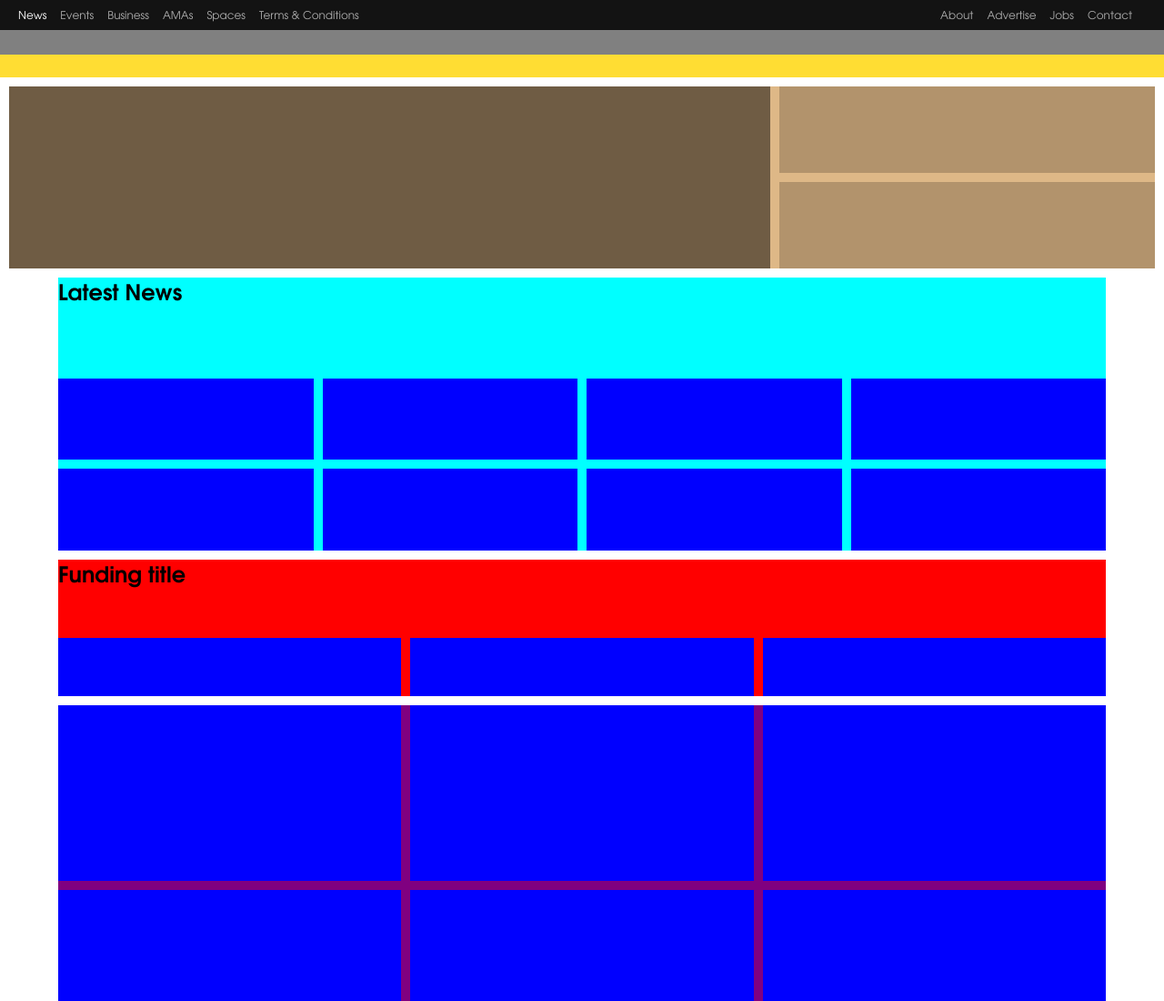
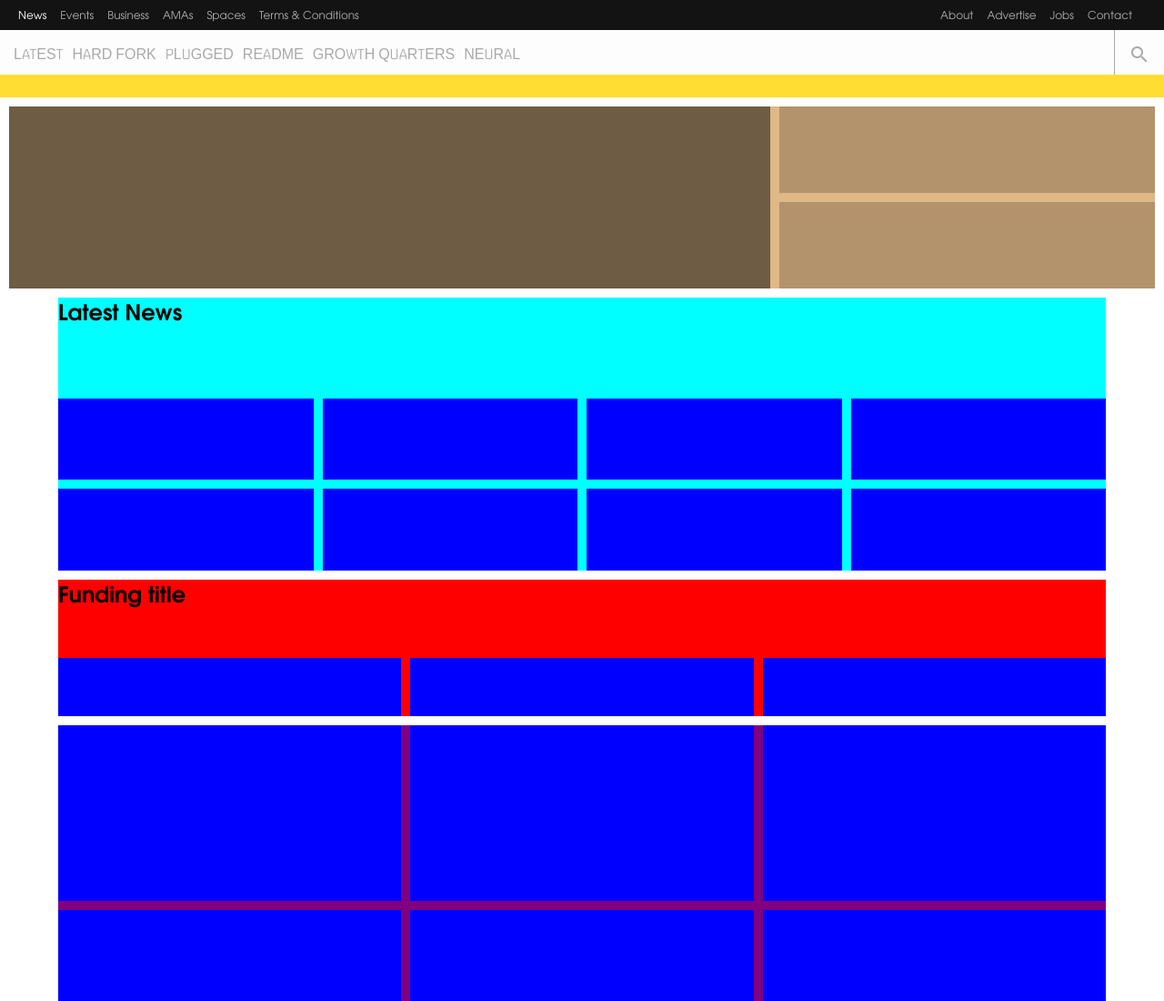
Before and after one commit to santiagorodriguezbermudez/responsive-project, a website: page index.html in a window 1280 px wide. Shown: the top 1100 px of the page at 91% size. Drawn offline with Linux system fonts and the light colour scheme.

Commit message:
Added the style to the navbar

```diff
--- a/assets/css/style.css
+++ b/assets/css/style.css
@@ -22,14 +22,23 @@ html {
 }
 
 /* Header Section */
+.navbar-logo-background {
+  grid-column: 1 / 3;
+  background: linear-gradient(to bottom right, #c09, #f42 85%);
+  min-height: 40px;
+  display: flex;
+  align-items: center;
+}
+
 .navbar-logo {
-  grid-column: 1 / 2;
+  display: inline-block;
+  width: 60%;
+  margin: auto;
 }
 
 .navbar {
   grid-column: 1 / 13;
   background-color: #fdfdfd;
-  min-height: 40px;
   margin-top: 0;
   grid-gap: 0;
 }
@@ -55,10 +64,6 @@ html {
   font-size: 12px;
 }
 
-.top-links-right {
-  /* float: right; */
-}
-
 .top-link {
   align-self: center;
   color: #ababab;
@@ -75,9 +80,47 @@ html {
 }
 
 .bottom-links {
-  grid-column: 2 / 13;
-  background-color: grey;
-  min-height: 32px;
+  grid-column: 3 / 13;
+  background-color: #fdfdfd;
+  padding-left: 15px;
+  display: flex;
+  align-items: center;
+}
+
+.bottom-link {
+  align-self: center;
+  font-family: Shentox, sans-serif;
+  color: #a9a9a9;
+  text-transform: uppercase;
+  text-decoration: none;
+  margin-right: 10px;
+  display: none;
+}
+
+.bottom-link:hover {
+  color: black;
+}
+
+.bottom-link-last {
+  margin-left: auto;
+}
+
+.navbar-search {
+  justify-self: end;
+  color: #a9a9a9;
+  border-left: solid;
+  border-width: 1px;
+  border-color: #a9a9a9;
+  padding: 15px;
+}
+
+.navbar-menu {
+  margin-left: 5px;
+  color: red;
+  border-left: solid;
+  border-width: 1px;
+  border-color: #a9a9a9;
+  padding: 15px;
 }
 
 .top-announcement {
@@ -189,6 +232,11 @@ html {
     margin-top: 0;
   }
 
+  .navbar-logo-background {
+    grid-column: 1 / 2;
+    grid-row: span 2;
+  }
+
   .top-links-bar {
     display: block;
     grid-column: 2 / 13;
@@ -200,9 +248,12 @@ html {
     grid-row: span 1;
   }
 
-  .navbar-logo {
-    grid-column: 1 / 2;
-    grid-row: span 2;
+  .bottom-link {
+    display: inline;
+  }
+
+  .navbar-menu {
+    display: none;
   }
 
   .top-announcement {
@@ -238,10 +289,9 @@ html {
 @media (min-width: 1024px) {
   .bottom-links {
     grid-column: 1 / 13;
-    display: block;
   }
 
-  .navbar-logo {
+  .navbar-logo-background {
     display: none;
   }
 
--- /dev/null
+++ b/assets/fonts/Shentox.css
@@ -0,0 +1,15 @@
+@font-face {
+    font-family: 'Shentox';
+    src: url('Shentox-UltraLight.woff2') format('woff2'),
+        url('Shentox-UltraLight.woff') format('woff');
+    font-weight: 200;
+    font-style: normal;
+}
+
+@font-face {
+    font-family: 'Shentox';
+    src: url('Shentox-Regular.woff2') format('woff2'),
+        url('Shentox-Regular.woff') format('woff');
+    font-weight: normal;
+    font-style: normal;
+}
--- a/index.html
+++ b/index.html
@@ -4,7 +4,9 @@
         <meta charset="UTF-8" />
         <meta name="viewport" content="width=device-width, initial-scale=1.0" />
         <meta http-equiv="X-UA-Compatible" content="ie=edge" />
+        <link href="https://fonts.googleapis.com/icon?family=Material+Icons" rel="stylesheet">
         <link rel="stylesheet" href="./assets/fonts/Avalon.css" />
+        <link rel="stylesheet" href="./assets/fonts/Shentox.css" />
         <link rel="stylesheet" href="./assets/css/style.css" />
         <title>TNW</title>
     </head>
@@ -12,7 +14,10 @@
         <div class="grid">
             <div class="sticky grid">
                 <nav class="navbar grid">
-                    <img src="" alt="alto-logo" class="navbar-logo" />
+
+                    <div class="navbar-logo-background">
+                        <img src="https://cdn0.tnwcdn.com/wp-content/themes/cyberdelia/assets/img/tnw.svg" alt="alto-logo" class="navbar-logo" />
+                    </div>
 
                     <div class="top-links-bar">
                         <div class="top-links pull-left">
@@ -35,13 +40,19 @@
                     </div>
 
                     <div class="bottom-links">
-                        <a href="" class="navbar-link"></a>
-                        <a href="" class="navbar-link"></a>
-                        <a href="" class="navbar-link"></a>
-                        <a href="" class="navbar-link"></a>
-                        <a href="" class="navbar-link"></a>
-                        <a href="" class="navbar-link"></a>
-                        <i class="navbar-search"></i>
+                        <a href="#" class="bottom-link">Latest</a>
+                        <a href="#" class="bottom-link">Hard Fork</a>
+                        <a href="#" class="bottom-link">Plugged</a>
+                        <a href="#" class="bottom-link">Readme</a>
+                        <a href="#" class="bottom-link">Growth Quarters</a>
+                        <a href="#" class="bottom-link">Neural</a>
+                        <a href="#" class="bottom-link-last pull-right">
+                            <i class="navbar-search material-icons">search</i>
+                        </a>
+                        <a href="#">
+                            <i class="navbar-menu material-icons">menu</i>
+                        </a>
+
                     </div>
                 </nav>
 
```
Also changed, not shown: assets/fonts/Shentox-Regular.woff (added), assets/fonts/Shentox-Regular.woff2 (added), assets/fonts/Shentox-UltraLight.woff (added), assets/fonts/Shentox-UltraLight.woff2 (added), assets/img/tnw-logo.jpg (added), assets/img/tnw-logo.png (deleted).
